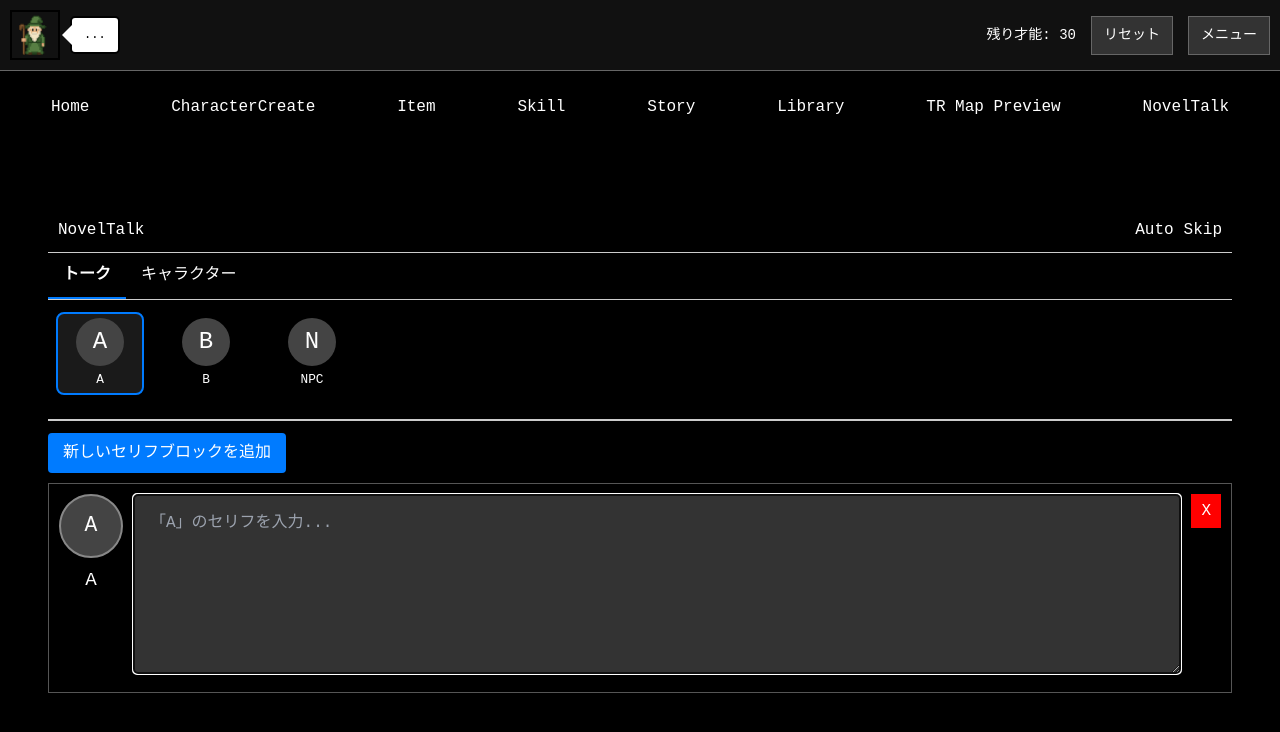
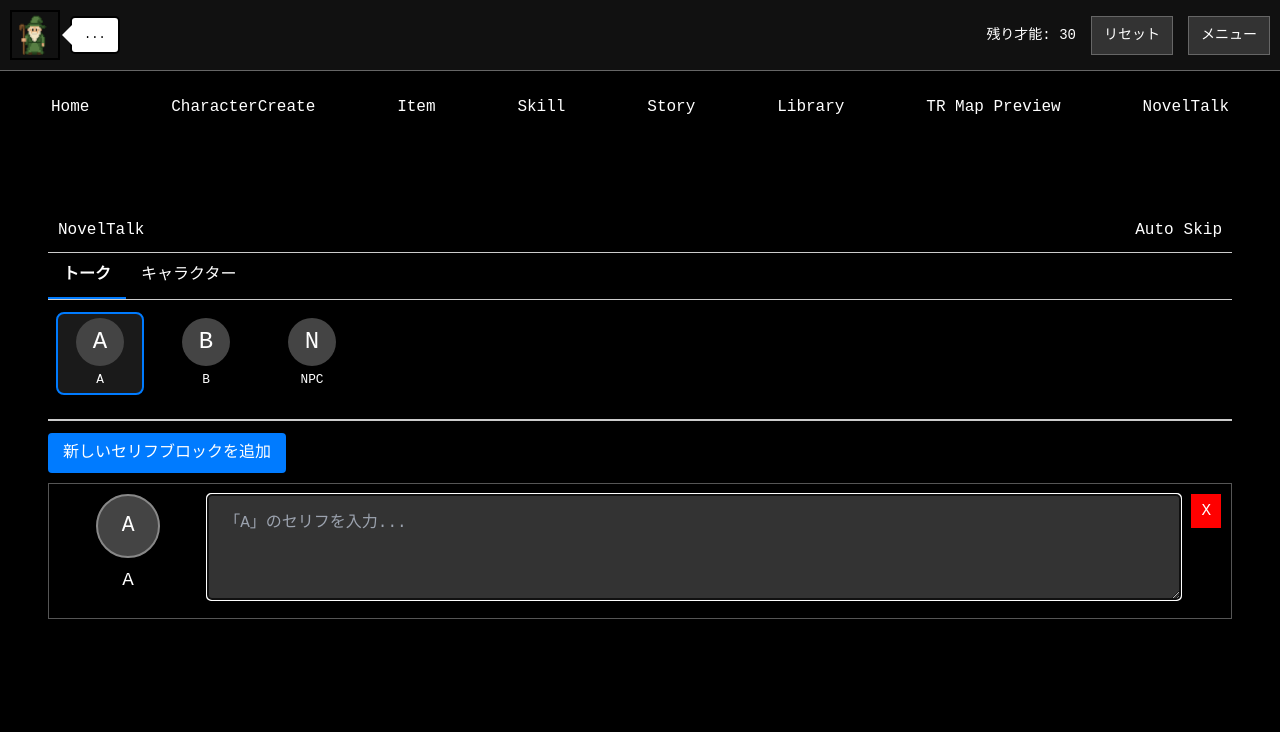
Before and after one commit to SHUNSUKE-Ks/sinariocreate, a React (Vite) app: page /novel-talk in a window 1280 px wide. Both pictures are taken after a click on the button "新しいセリフブロックを追加". Shown: the top 732 px of the page. Built offline with nearby package versions, Linux system fonts and the light colour scheme; no server answers.

Commit message:
"feat:Add_comments_to_CharaPreview.jsx_for_width_adjustment_and_other_recent_changes"

```diff
--- a/src/App.jsx
+++ b/src/App.jsx
@@ -14,7 +14,7 @@ import CharacterCreatorScreen from '@/AppScreen/02_CharacterCreator/CharacterCre
 import ItemListScreen from '@/AppScreen/04_ItemList/ItemListScreen';
 import SkillListScreen from '@/AppScreen/05_SkillList/SkillListScreen';
 import StoryScreen from '@/AppScreen/06_Story/StoryScreen';
-import TalkLogScreen from '@/AppScreen/06_Story/TalkLogScreen.jsx';
+import TalkLogScreen from './AppScreen/06_Story/TalkLogScreen.jsx';
 import LibraryScreen from '@/AppScreen/07_Library/LibraryScreen';
 
 import SettingsScreen from '@/AppScreen/10_Settings/SettingsScreen';
--- a/src/GameCollections/NovelTalk/NovelTalk.jsx
+++ b/src/GameCollections/NovelTalk/NovelTalk.jsx
@@ -8,6 +8,7 @@ import DialogueBlock from './components/DialogueBlock';
 import { loadCharacters } from './components/PersistStore';
 import { v4 as uuidv4 } from 'uuid';
 import useKeyMapManager from './components/useKeyMapManager';
+import CharacterScreen from './screens/CharacterScreen';
 
 import './styles/NovelTalk.css';
 
@@ -93,7 +94,17 @@ export default function NovelTalk({ initialScenario, onSave }) {
 
   const handleKeymapAction = (action) => {
     if (action.startsWith('select:')) {
-      const index = parseInt(action.split(':')[1], 10);
+      const selectAction = action.split(':')[1];
+
+      if (selectAction === 'no_character') {
+        if (focusedEditorId) {
+          setDialogueBlocks(dialogueBlocks.map(block =>
+            block.id === focusedEditorId ? { ...block, characterId: null } : block
+          ));
+        }
+        // Do nothing if no editor is focused and Alt+0 is pressed
+      } else {
+        const index = parseInt(selectAction, 10);
         const charToSelect = characters[index];
 
         if (charToSelect) {
@@ -105,6 +116,7 @@ export default function NovelTalk({ initialScenario, onSave }) {
           } else {
             // If no editor is focused, update the global selectedId (for CharaCarousel/Preview)
             setSelectedId(charToSelect.id);
+          }
         }
       }
     }
--- a/src/GameCollections/NovelTalk/components/CharaPreview.jsx
+++ b/src/GameCollections/NovelTalk/components/CharaPreview.jsx
@@ -1,11 +1,24 @@
-import React from 'react';
+import React from "react";
 
 const CharaPreview = ({ character, size = 128 }) => {
   if (!character) {
-    return <div style={{ width: size, height: size, border: '1px dashed #666', display: 'flex', alignItems: 'center', justifyContent: 'center', flexDirection: 'column', color: '#888' }}>
-      <p>No Character</p>
-      <p>Selected</p>
-    </div>;
+    return (
+      <div
+        style={{
+          width: size,
+          height: size,
+          border: "1px dashed #666",
+          display: "flex",
+          alignItems: "center",
+          justifyContent: "center",
+          flexDirection: "column",
+          color: "#888",
+          textAlign: "center"
+        }}>
+        <p>キャラクター</p>
+        <p>なし</p>
+      </div>
+    );
   }
 
   // Placeholder for avatar image. User specified only unimplemented icons are needed.
@@ -13,23 +26,34 @@ const CharaPreview = ({ character, size = 128 }) => {
   const avatarStyle = {
     width: size,
     height: size,
-    borderRadius: '50%',
-    backgroundColor: '#444',
-    display: 'flex',
-    alignItems: 'center',
-    justifyContent: 'center',
+    borderRadius: "50%",
+    backgroundColor: "#444",
+    display: "flex",
+    alignItems: "center",
+    justifyContent: "center",
     fontSize: size / 3,
-    color: 'white',
-    marginBottom: '8px',
-    border: '2px solid #888',
+    color: "white",
+    marginBottom: "8px",
+    border: "2px solid #888"
   };
 
   return (
-    <div style={{ display: 'flex', flexDirection: 'column', alignItems: 'center' }}>
-      <div style={avatarStyle}>
-        {character.name ? character.name[0] : ''}
-      </div>
-      <div style={{ fontSize: '1.2em', color: 'white' }}>
+    <div style={{ display: "flex", flexDirection: "column", alignItems: "center" }}>
+      <div style={avatarStyle}>{character.name ? character.name[0] : ""}</div>
+      {/* ここを調整してください：minWidthとmaxWidthで名前の表示幅を固定します。 */}
+      {/* 例: 全角6文字に固定したい場合は '6ch' を指定します。 */}
+      {/* textAlign: 'center' でテキストが中央寄せになります。 */}
+      <div
+        style={{
+          fontSize: "1.2em",
+          color: "white",
+          minWidth: "12ch",
+          maxWidth: "6ch",
+          textAlign: "center",
+          overflow: "hidden",
+          textOverflow: "ellipsis",
+          whiteSpace: "nowrap"
+        }}>
         {character.name}
       </div>
     </div>
--- a/src/GameCollections/NovelTalk/components/TalkEditor.jsx
+++ b/src/GameCollections/NovelTalk/components/TalkEditor.jsx
@@ -22,7 +22,6 @@ const TalkEditor = forwardRef(({ value, onChange, placeholder, rows = 10, onFocu
       rows={rows}
       style={{
         width: '100%',
-        minHeight: '180px',
         resize: 'vertical',
         backgroundColor: '#333',
         color: '#ddd',
--- a/src/GameCollections/NovelTalk/components/useKeyMapManager.js
+++ b/src/GameCollections/NovelTalk/components/useKeyMapManager.js
@@ -6,10 +6,14 @@ const useKeyMapManager = ({ isEnabled, onAction, maxSlots = 9 }) => {
     if (!isEnabled) return;
 
     const handleKeyDown = (e) => {
-      if (e.altKey && e.key >= '1' && e.key <= maxSlots.toString()) {
+      if (e.altKey && e.key >= '0' && e.key <= maxSlots.toString()) {
         e.preventDefault();
-        const index = parseInt(e.key, 10) - 1;
-        onAction(`select:${index}`);
+        if (e.key === '0') {
+          onAction('select:no_character');
+        } else {
+          const index = parseInt(e.key, 10) - 1;
+          onAction(`select:${index}`);
+        }
       }
 
       // Add new key mappings for recording
```
Also changed, not shown: src/AppScreen/06_Story/StoryScreen.jsx (+42 -20 lines), 03_doc/04_UI_Memo.md (added). Lines whose indentation alone changed are shown as unchanged.
